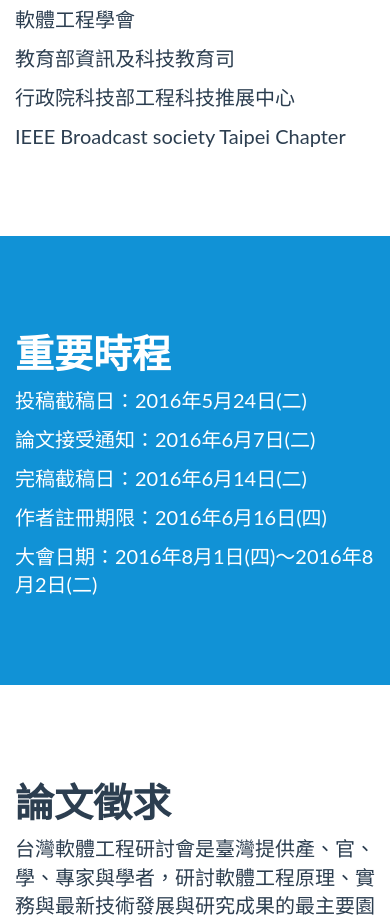
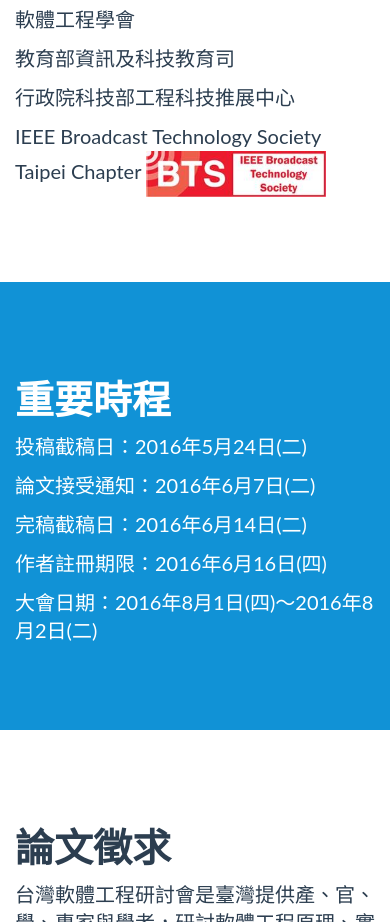
Before and after one commit to b4456609/tcse2016, a website: page app/index.html in a window 390 px wide. Shown: the part 8860-9782 px from the top of the page. Drawn offline with nearby package versions, Linux system fonts and the light colour scheme; some packages are replaced by stand-ins of ours; files that its build step writes are made by us from their sources; no server answers.

Commit message:
fix conflict

```diff
--- a/app/index.html
+++ b/app/index.html
@@ -976,7 +976,7 @@
           <p>軟體工程學會</p>
           <p>教育部資訊及科技教育司</p>
           <p>行政院科技部工程科技推展中心</p>
-          <p>IEEE Broadcast society Taipei Chapter</p>
+          <p>IEEE Broadcast Technology Society Taipei Chapter <img src="images/ieee.jpg" width="50%" alt=""></p>
         </div>
       </div>
     </div>
```
Also changed, not shown: app/images/ieee.jpg (added).
